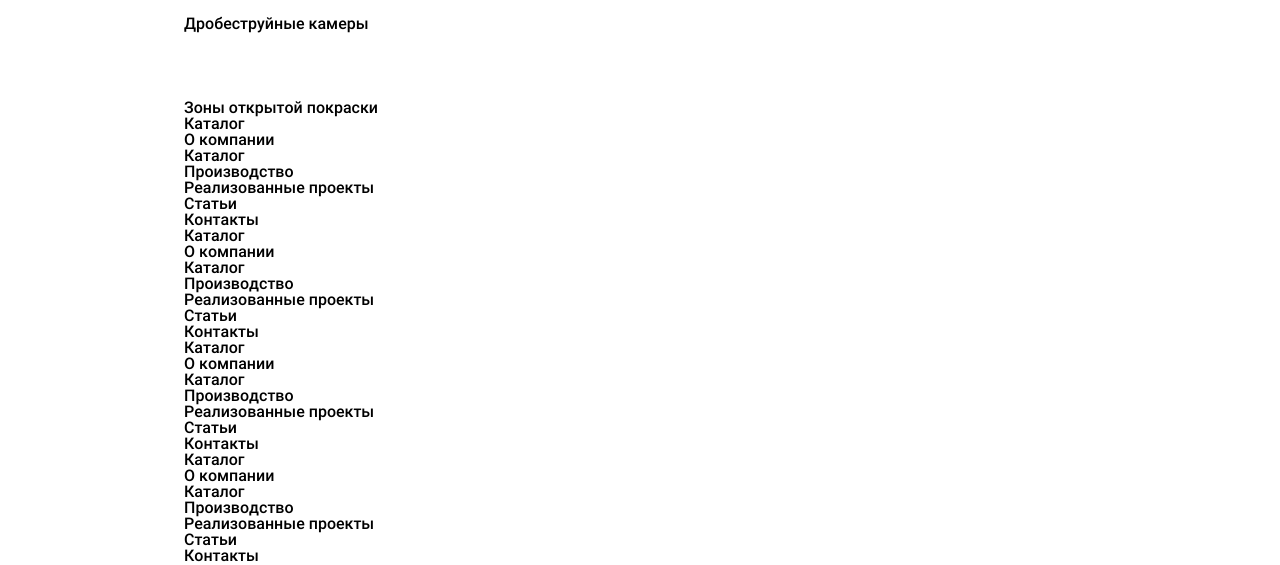
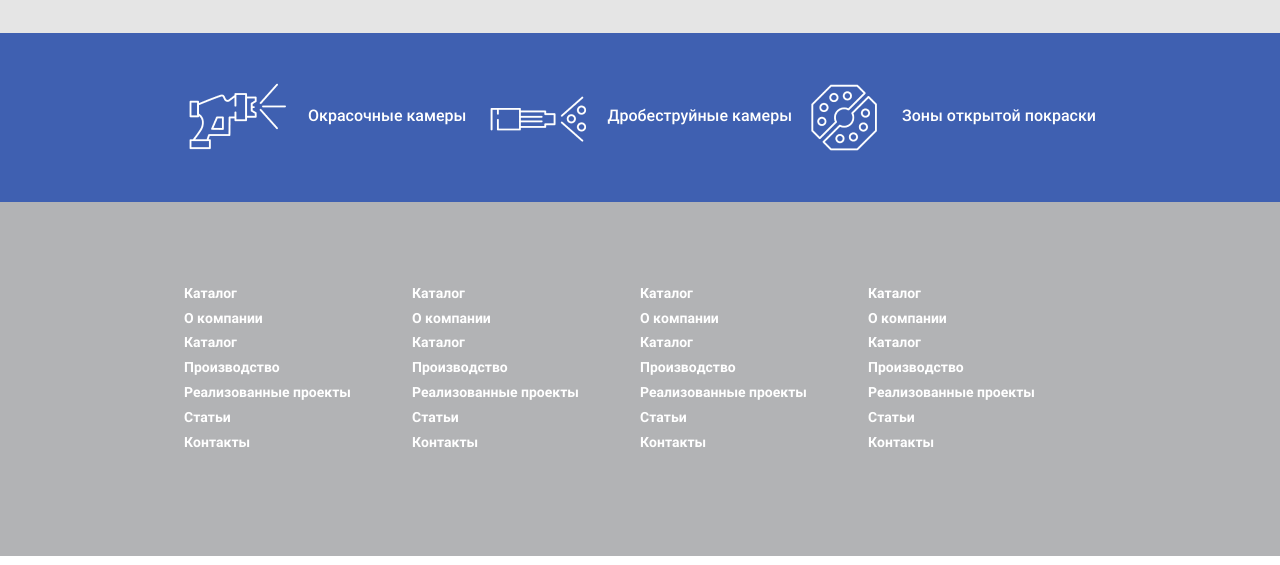
Before and after one commit to Vadim700/spk-group, a plain HTML site: page dist/index.html in a window 1280 px wide. Shown: the part 244-809 px from the top of the page. Drawn offline with Linux system fonts and the light colour scheme; files whose address does not match are found by name.

Commit message:
some styles for footer

```diff
--- a/dist/index.html
+++ b/dist/index.html
@@ -6,8 +6,8 @@
 	<meta charset="UTF-8">
 	<meta name="format-detection" content="telephone=no">
 	<!-- <style>body{opacity: 0;}</style> -->
-	<link rel="stylesheet" href="css/style.min.css?_v=20231108004042">
-	<link rel="stylesheet" href="../icomoon.css?_v=20231108004042">
+	<link rel="stylesheet" href="css/style.min.css?_v=20231108010907">
+	<link rel="stylesheet" href="../icomoon.css?_v=20231108010907">
 	<link rel="shortcut icon" href="favicon.ico">
 	<!-- <meta name="robots" content="noindex, nofollow"> -->
 	<meta name="viewport" content="width=device-width, initial-scale=1.0">
@@ -457,23 +457,34 @@
 
 		</main>
 		<footer class="footer">
+
+			<div class="footer__top">
 				<div class="footer__container">
 					<div class="footer__icon-bar">
 						<div class="footer__icon-item">
 							<div class="footer__icon-emage">
 								<picture><source srcset="img//icons/custom/painting-camera.webp" type="image/webp"><img src="img//icons/custom/painting-camera.png" alt=""></picture>
+							</div>
 							<p class="footer__icon-title">Окрасочные камеры</p>
 						</div>
+						<div class="footer__icon-item">
 							<div class="footer__icon-emage">
 								<picture><source srcset="img//icons/custom/center-icon-footer.webp" type="image/webp"><img src="img//icons/custom/center-icon-footer.png" alt=""></picture>
+							</div>
 							<p class="footer__icon-title">Дробеструйные камеры</p>
 						</div>
+						<div class="footer__icon-item">
 							<div class="footer__icon-emage">
 								<picture><source srcset="img//icons/custom/disk-icon.webp" type="image/webp"><img src="img//icons/custom/disk-icon.png" alt=""></picture>
+							</div>
 							<p class="footer__icon-title">Зоны открытой покраски</p>
 						</div>
 					</div>
 				</div>
+			</div>
+
+			<div class="footer__botom">
+				<div class="footer__container">
 					<div class="footer__grid">
 						<div class="footer__column">
 							<div class="footer__column-title">Каталог</div>
@@ -569,6 +580,10 @@
 						</div>
 					</div>
 				</div>
+			</div>
+
+	</div>
+
 	</footer>
 	</div>
 	<!--
@@ -583,7 +598,7 @@
 </div>
  -->
 
-	<script src="js/app.min.js?_v=20231108004042"></script>
+	<script src="js/app.min.js?_v=20231108010907"></script>
 </body>
 
 </html>
--- a/src/scss/footer.scss
+++ b/src/scss/footer.scss
@@ -1,12 +1,21 @@
 .footer {
-	&__container {
+	&__top {
+		background-color: var(--blue);
+		color: var(--text-white);
 	}
 
-	// top
 	&__icon-bar {
+		display: flex;
+		justify-content: space-between;
+		align-items: center;
+
+		padding: 50px 0px;
 	}
 
 	&__icon-item {
+		display: flex;
+		align-items: center;
+		gap: 20px;
 	}
 
 	&__icon-emage {
@@ -15,8 +24,18 @@
 	&__icon-title {
 	}
 
-	// bottom
+	&__botom {
+		background-color: var(--bg-dark);
+		color: var(--text-white);
+	}
+
 	&__grid {
+		display: grid;
+		grid-template-columns: repeat(4, 1fr);
+
+		padding: 80px 0 100px;
+
+		font: normal 700 14px/1.78 $fontFamily;
 	}
 
 	&__column {
@@ -32,5 +51,11 @@
 	}
 
 	&__column-link {
+		@media (hover: hover) {
+			&:hover {
+				text-decoration: underline;
+				text-underline-offset: 4px;
+			}
+		}
 	}
 }
```
Also changed, not shown: src/html/_footer.htm (+15 -0 lines), dist/css/style.css, dist/css/style.min.css. Lines whose indentation alone changed are shown as unchanged.
